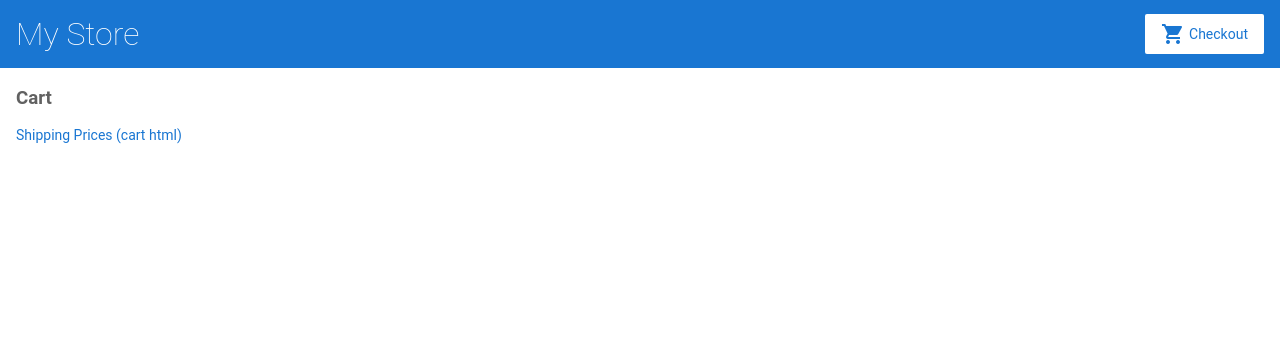
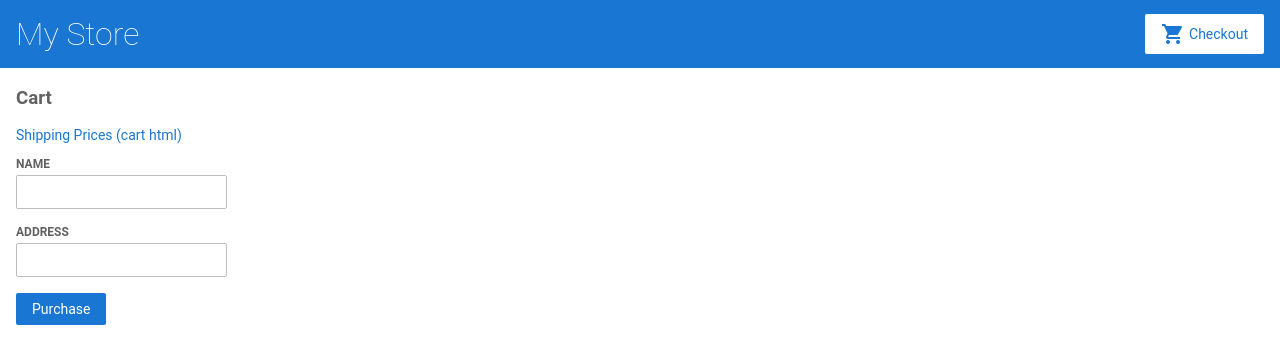
Before and after one commit to sheikyerbootie/angular-working-example, an Angular app: page /cart in a window 1280 px wide. Shown: the top 364 px of the page. Built offline with nearby package versions, Linux system fonts and the light colour scheme.

Commit message:
2 files modified

```diff
--- a/src/app/cart/cart.component.html
+++ b/src/app/cart/cart.component.html
@@ -8,3 +8,21 @@
   <span>{{ item.name }}</span>
   <span>{{ item.price | currency:"EUR"}}</span>
 </div>
+
+<form [formGroup]="checkoutForm" (ngSubmit)="onSubmit()">
+  <div>
+    <label for="name">
+      Name
+    </label>
+    <input id="name" type="text" formControlName="name">
+  </div>
+
+  <div>
+  <label for="address">
+    Address
+  </label>
+  <input id="address" type="text" formControlName="address">
+  </div>
+
+  <button class="button" type="submit">Purchase</button>
+</form>
--- a/src/app/cart/cart.component.ts
+++ b/src/app/cart/cart.component.ts
@@ -22,7 +22,11 @@
     private formBuilder: FormBuilder,
   ) { }
 
+  onSubmit(): void {
+    this.items = this.cartService.clearCart();
+    console.warn('Your order has been submitted', this.checkoutForm.value);
+    this.checkoutForm.reset();
+  }
   ngOnInit(): void {
   }
-
 }
```
